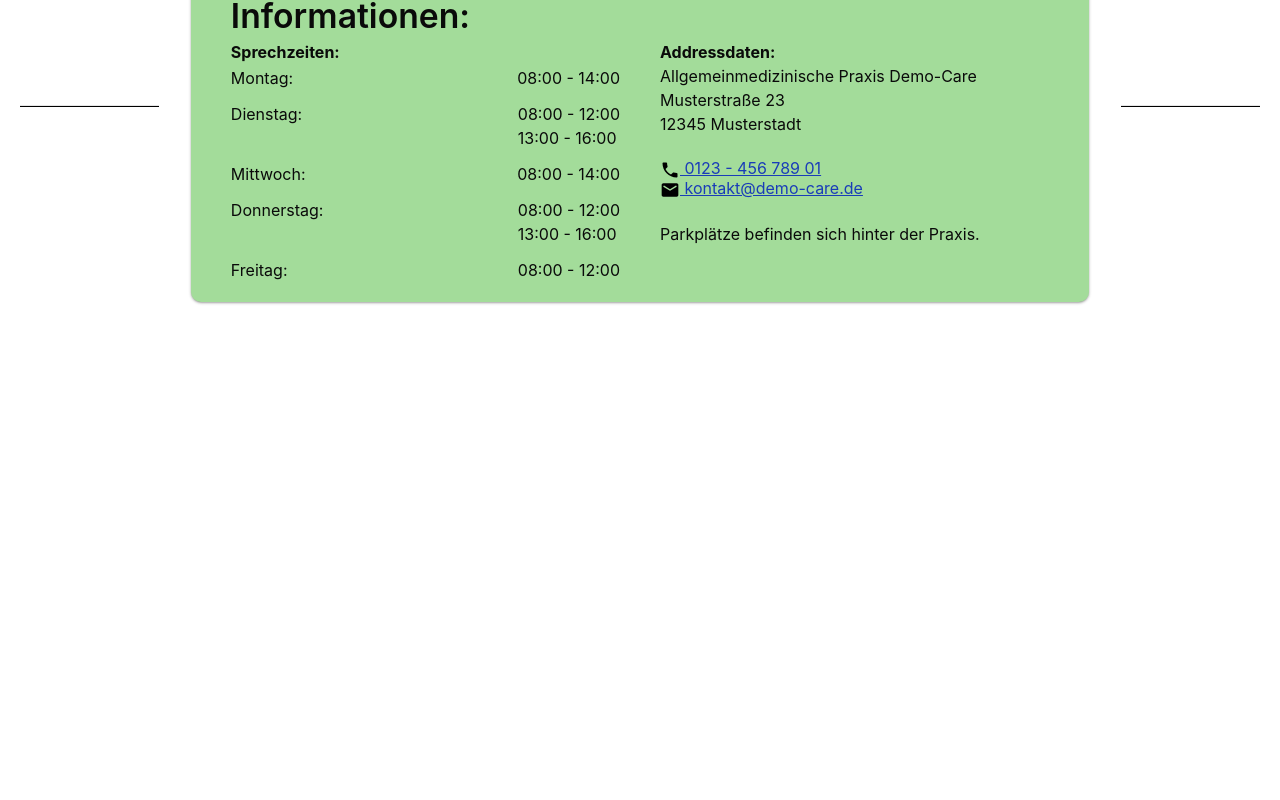
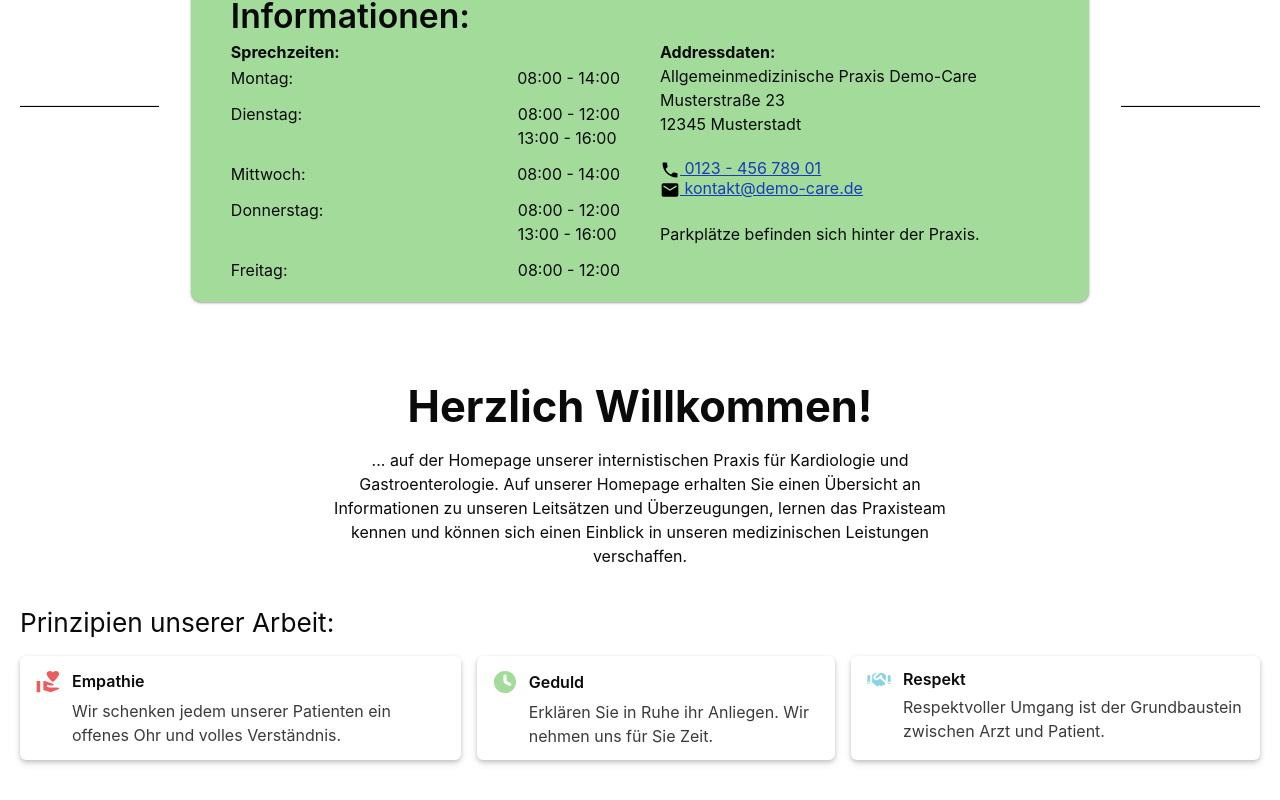
Before and after one commit to ben-me/demo_doctor, a SvelteKit app: page / in a window 1280 px wide. Shown: the part 1029-1829 px from the top of the page. Before the commit the page ends 1371 px from the top, so only its background shows below. Built offline with nearby package versions, Linux system fonts and the light colour scheme.

Commit message:
feat(component): Add principle cards and welcome component on homepage.

```diff
--- /dev/null
+++ b/src/lib/components/Welcome.svelte
@@ -0,0 +1,51 @@
+<script lang="ts">
+	import type { IconName } from './ui/Icon.svelte';
+	import PrincipleCard from './ui/PrincipleCard.svelte';
+	import Section from './ui/Section.svelte';
+
+	const PRINCIPLES: { title: string; icon: IconName; description: string }[] = [
+		{
+			title: 'Empathie',
+			icon: 'HandHeart',
+			description: 'Wir schenken jedem unserer Patienten ein offenes Ohr und volles Verständnis.'
+		},
+		{
+			title: 'Geduld',
+			icon: 'Clock',
+			description: 'Erklären Sie in Ruhe ihr Anliegen. Wir nehmen uns für Sie Zeit.'
+		},
+		{
+			title: 'Respekt',
+			icon: 'Handshake',
+			description: 'Respektvoller Umgang ist der Grundbaustein zwischen Arzt und Patient.'
+		}
+	];
+</script>
+
+<Section class="gap-10">
+	<div class="m-auto">
+		<h2 class="my-[0_1rem] hyphens-auto text-center font-bold">Herzlich Willkommen!</h2>
+		<p class="text-center">
+			... auf der Homepage unserer internistischen Praxis für Kardiologie und Gastroenterologie. Auf
+			unserer Homepage erhalten Sie einen Übersicht an Informationen zu unseren Leitsätzen und
+			Überzeugungen, lernen das Praxisteam kennen und können sich einen Einblick in unseren
+			medizinischen Leistungen verschaffen.
+		</p>
+	</div>
+
+	<div>
+		<h3 class="text-(length:--fs-2) my-[0_1.125rem]">Prinzipien unserer Arbeit:</h3>
+		<ul class="flex flex-col gap-4 md:flex-row">
+			{#each PRINCIPLES as principle (principle)}
+				<li class="max-w-full grow">
+					<PrincipleCard
+						iconName={principle.icon}
+						class="rounded-sm shadow-[var(--shadow-m)]"
+						title={principle.title}
+						description={principle.description}
+					/>
+				</li>
+			{/each}
+		</ul>
+	</div>
+</Section>
--- /dev/null
+++ b/src/lib/components/ui/PrincipleCard.svelte
@@ -0,0 +1,37 @@
+<script lang="ts">
+	import { cn } from '$lib/utils';
+	import type { SvelteHTMLElements } from 'svelte/elements';
+	import type { IconName } from './Icon.svelte';
+	import Icon from './Icon.svelte';
+	import { twMerge } from 'tailwind-merge';
+	import type { ClassValue } from 'tailwind-variants';
+
+	type PrincipleProps = SvelteHTMLElements['article'] & {
+		title: string;
+		iconName?: IconName;
+		iconClasses?: ClassValue;
+		description: string;
+	};
+	const {
+		title,
+		description,
+		iconName,
+		iconClasses,
+		class: className,
+		...rest
+	}: PrincipleProps = $props();
+</script>
+
+<article
+	{...rest}
+	class={cn(
+		'grid h-full grid-cols-[auto_1fr] grid-rows-[auto_1fr] items-center gap-x-3 gap-y-1 px-4 py-3',
+		className
+	)}
+>
+	{#if iconName}
+		<Icon name={iconName} class={twMerge('w-6 py-0.5', iconClasses)} />
+	{/if}
+	<h4 class="text-normal col-start-2 row-start-1 font-semibold">{title}</h4>
+	<p class="col-start-2 row-start-2 self-start opacity-80">{description}</p>
+</article>
--- a/src/routes/(home)/+page.svelte
+++ b/src/routes/(home)/+page.svelte
@@ -1,6 +1,7 @@
 <script lang="ts">
 	import Hero from '$lib/components/Hero.svelte';
 	import Information from '$lib/components/Information.svelte';
+	import Welcome from '$lib/components/Welcome.svelte';
 </script>
 
 <div
@@ -8,3 +9,4 @@
 ></div>
 <Hero />
 <Information />
+<Welcome />
```
